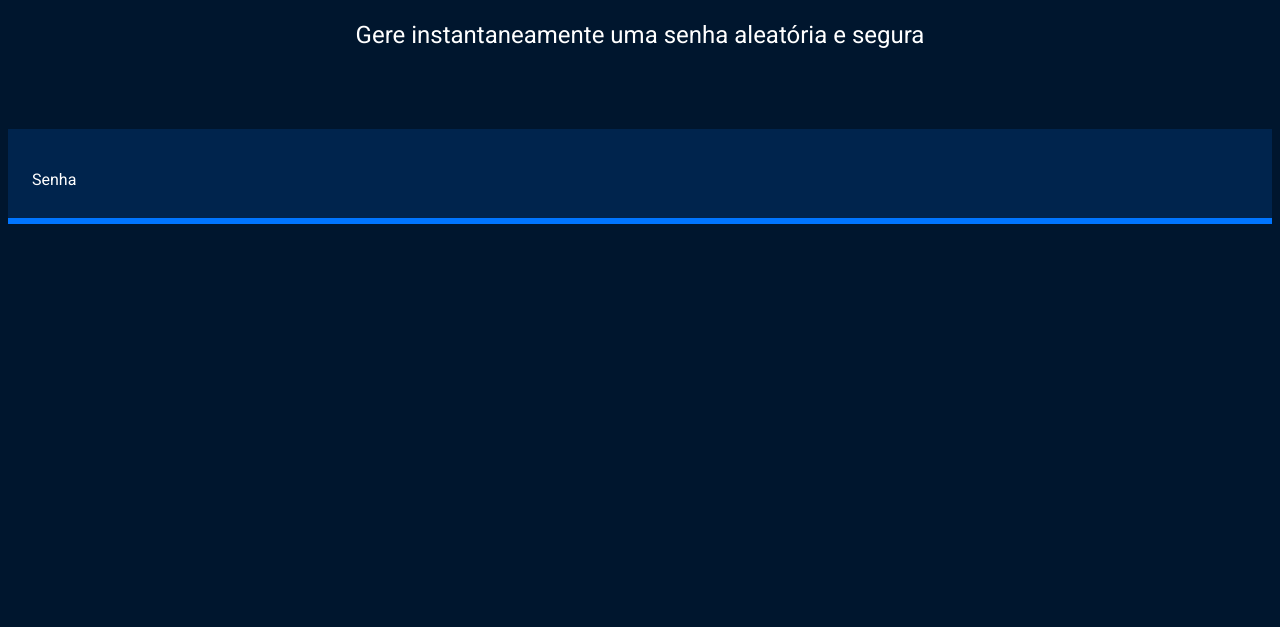
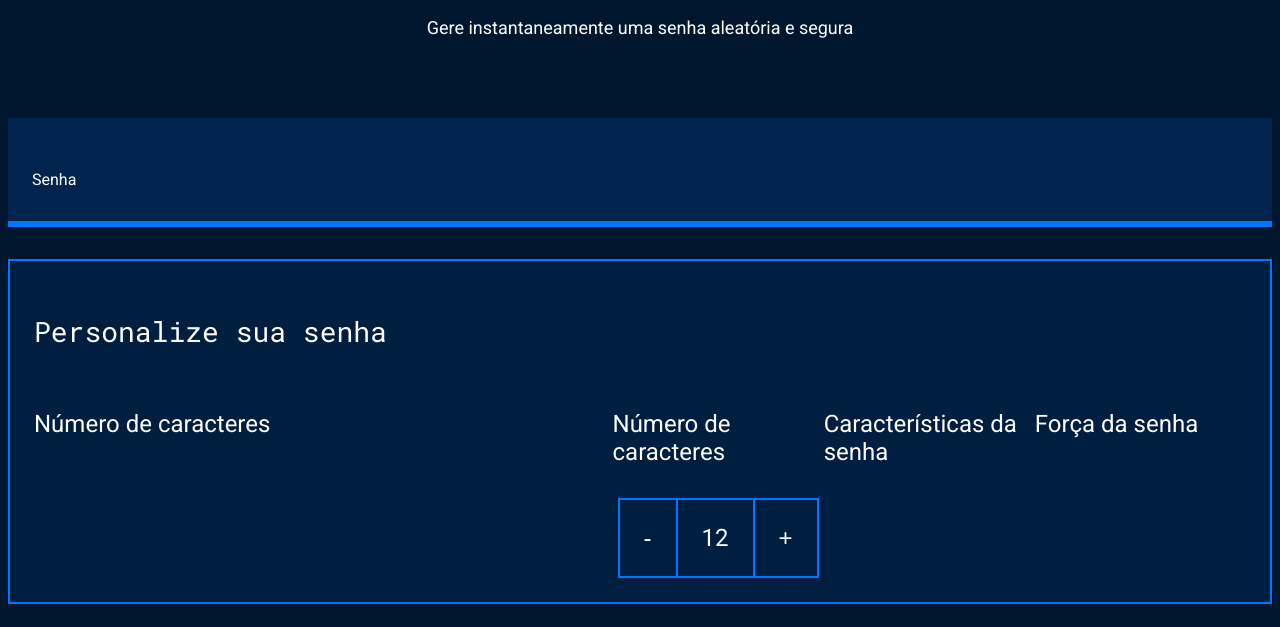
Before and after one commit to fabischor/seguran-a-senha, a plain HTML site: page index.html in a window 1280 px wide. Shown: the part 173-800 px from the top of the page. Drawn offline with Linux system fonts and the light colour scheme.

Commit message:
Atualizando a página

```diff
--- a/index.html
+++ b/index.html
@@ -16,5 +16,29 @@
         <label for="senha">Senha</label>
         <input name="senha" type="text" id="campo-senha">
     </div>
+    <div class="parametro">
+        <h3 class="parametro-titulo">Personalize sua senha</h3>
+        <div class="parametro-coluna__senha">
+            <div class="parametro-senha">
+                <h4 class="parametro-senha__titulo">Número de caracteres</h4>
+              </div>
+              <div class="parametro-coluna__senha">
+                <div class="parametro-senha">
+                    <h4 class="parametro-senha__titulo">Número de caracteres</h4>
+                    <div class="parametro-senha-botoes">
+                        <button class="parametro-senha__botao">-</button>
+                        <p class="parametro-senha__texto">12</p>
+                        <button class="parametro-senha__botao">+</button>
+                    </div>
+                </div>
+                <div class="parametro-senha">
+                    <h4 class="parametro-senha__titulo">Características da senha</h4>
+                </div>
+                <div class="parametro-senha">
+                    <h4 class="parametro-senha__titulo">Força da senha</h4>
+                </div>
+            </div>
+        </div>
+     </div>
 </body>
 </html>
--- a/style.css
+++ b/style.css
@@ -27,7 +27,7 @@ body{
 }
 
 .titulo-secundario{
-    font-size: 24px;
+    font-size: 18px;
 }
 
 .conteudo-titulo{
@@ -47,9 +47,66 @@ body{
     border: none;
     color: var(--branco);
     font-family: var(--roboto-mono);
-    font-size: 30px;
+    font-size: 40px;
+    width: 70%;
 }
 
 #campo-senha:focus{
     outline: none;
 }
+
+.parametro{
+    background-color: var(--fundo-texto);
+    border: 2px solid var(--borda);
+    margin-top: 32px;
+    padding: 24px;
+}
+
+.parametro-titulo{
+    font-family: var(--roboto-mono);
+    font-size: 28px;
+}
+
+.parametro-senha__titulo{
+    font-size: 24px;
+}
+
+.parametro-coluna__senha{
+    display: flex;
+    flex-direction: column;
+    justify-content: center;
+}
+
+.parametro-senha{
+    width: 50%;
+    margin: 0 auto;
+}
+
+.parametro-senha-botoes{
+    display: flex;
+    justify-content: center;
+}
+
+.parametro-senha__botao{
+    background-color: var(--fundo-texto);
+    color: var(--branco);
+    border: 2px solid var(--borda);
+    padding: 24px;
+    font-size: 24px;
+    cursor: pointer;
+}
+
+.parametro-senha__texto{
+    padding: 24px;
+    border-top: 2px solid var(--borda);
+    border-bottom: 2px solid var(--borda);
+    margin: 0;
+    font-size: 24px;
+}
+
+@media screen and (min-width: 768px) {
+    .parametro-coluna__senha{
+        flex-direction: row;
+    }
+
+}
```
